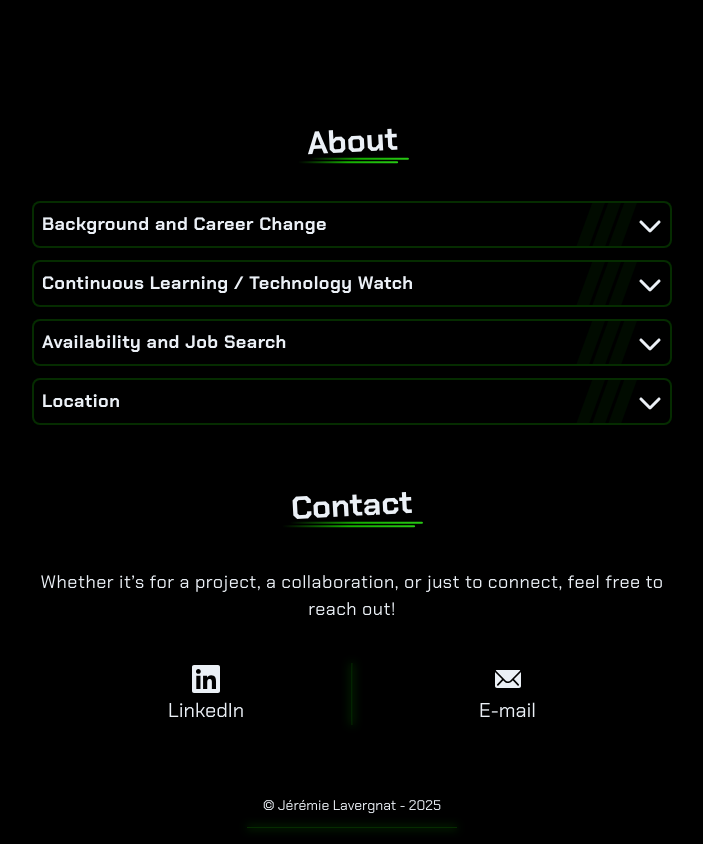
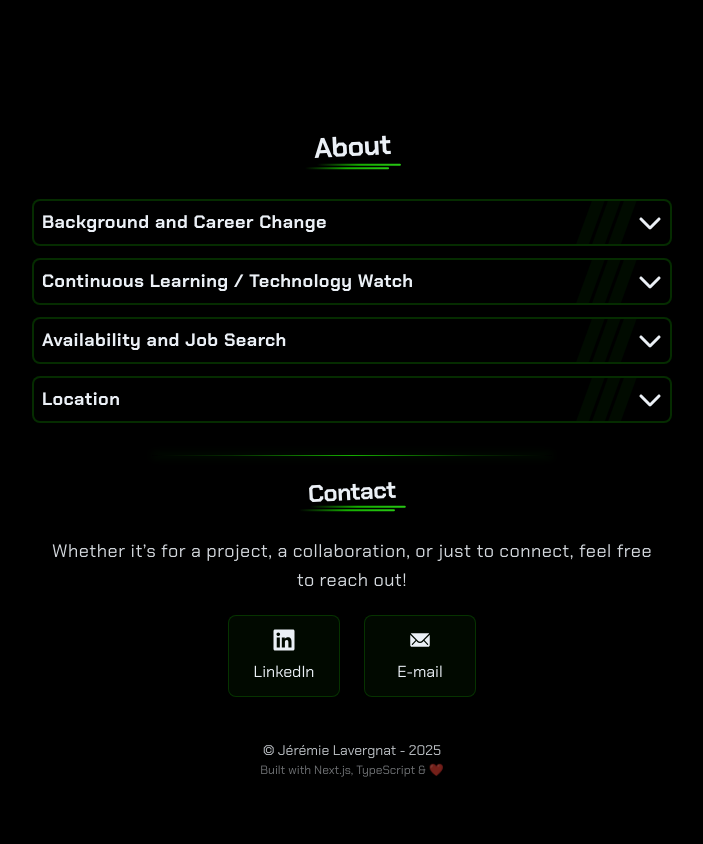
Before and after one commit to JeremDevX/portfolio-jeremdev, a Next.js app: page /en in a window 1280 px wide. Shown: the part 1280-2124 px from the top of the page, without its empty margins (288-991 px from the left). After the commit the page ends 2063 px from the top, so only its background shows below. Built offline with nearby package versions, Linux system fonts and the light colour scheme.

Commit message:
feat: enhance styling and layout across components; update home-title mixin for better responsiveness and accessibility

```diff
--- a/src/app/[locale]/page.module.scss
+++ b/src/app/[locale]/page.module.scss
@@ -1,12 +1,13 @@
-@mixin home-title {
+@mixin home-title($size: 2rem) {
   &__title {
     position: relative;
-    font-size: 2rem;
-    line-height: 1;
+    font-size: $size;
+    line-height: 1.1;
     font-weight: bold;
-    margin-bottom: 2rem;
+    margin-bottom: var(--space-lg);
     transform: rotate(-3deg);
     transition: text-shadow 0.3s ease;
+    letter-spacing: -0.02em;
 
     &:hover {
       text-shadow: 0 0 20px var(--accent-glow);
@@ -65,6 +66,11 @@
 
   gap: 2rem;
   width: 100%;
+  padding: 0 1rem;
+
+  @media (min-width: 768px) {
+    padding: 0 1.5rem;
+  }
 }
 
 .hero {
@@ -144,7 +150,7 @@
 }
 
 .github {
-  @include home-title;
+  @include home-title(1.75rem);
   display: flex;
   flex-direction: column;
   align-items: center;
@@ -153,11 +159,10 @@
   width: 100%;
   max-width: 1000px;
   overflow: hidden;
-  margin-top: -4rem;
 }
 
 .projects {
-  @include home-title;
+  @include home-title(1.75rem);
   display: flex;
   flex-direction: column;
   align-items: center;
@@ -168,17 +173,12 @@
 }
 
 .skills {
-  @include home-title;
+  @include home-title(1.75rem);
   display: flex;
   flex-direction: column;
   align-items: center;
   position: relative;
   overflow: hidden;
-  padding-top: 1rem;
-
-  @media (min-width: 768px) {
-    padding-top: 2rem;
-  }
 
   &__subtitle {
     margin-bottom: 0.5rem;
@@ -194,56 +194,66 @@
 }
 
 .about {
-  @include home-title;
+  @include home-title(1.75rem);
   display: flex;
   flex-direction: column;
   align-items: center;
   position: relative;
-  overflow: hidden;
-  margin-top: -3rem;
   gap: 0.75rem;
   padding: 0 1rem;
-  margin-bottom: 2rem;
+  width: 100%;
+  max-width: 48rem;
 }
 
 .contact {
-  @include home-title;
+  @include home-title(1.5rem);
   display: flex;
   flex-direction: column;
   align-items: center;
   position: relative;
   width: 100%;
   max-width: 40rem;
+  padding: 1.5rem 1rem 0.5rem;
+  gap: 0.5rem;
 
-  gap: 1rem;
+  // Séparateur visible en haut
+  &::before {
+    content: "";
+    position: absolute;
+    top: 0;
+    left: 50%;
+    transform: translateX(-50%);
+    width: 80%;
+    max-width: 400px;
+    height: 1px;
+    background: linear-gradient(
+      90deg,
+      transparent 0%,
+      var(--accent-half) 20%,
+      var(--accent) 50%,
+      var(--accent-half) 80%,
+      transparent 100%
+    );
+    box-shadow: 0 0 8px var(--accent-glow);
+  }
 
   &__desc {
     font-size: 1.125rem;
     letter-spacing: 0.5px;
     text-align: center;
+    opacity: 0.9;
+    max-width: 38rem;
+    line-height: 1.6;
   }
 
   &__links {
     display: flex;
-    justify-content: space-between;
-
+    justify-content: center;
+    gap: 1.5rem;
     position: relative;
     width: 100%;
     max-width: 25rem;
-    margin-top: 1.5rem;
-    padding: 0 1rem;
-
-    &::after {
-      content: "";
-      position: absolute;
-      bottom: 0;
-      left: 50%;
-      transform: translateX(-50%);
-      width: 1px;
-      height: 100%;
-      background: var(--accent-half);
-      box-shadow: 0 0 8px var(--accent);
-    }
+    margin-top: 0.75rem;
   }
 
   &__link {
@@ -251,46 +261,51 @@
     flex-direction: column;
     justify-content: center;
     align-items: center;
+    gap: 0.5rem;
 
-    font-size: 1.25rem;
-    margin: 0 auto;
-    transition: transform 0.3s ease, filter 0.3s ease;
-
-    @media (min-width: 1024px) {
-      margin: unset;
-    }
+    font-size: 1rem;
+    padding: 0.75rem 1rem;
+    border: 1px solid var(--accent-half);
+    border-radius: 0.5rem;
+    background: rgba(21, 174, 0, 0.05);
+    transition: all 0.3s ease;
+    min-width: 7rem;
 
     &:hover {
-      transform: scale(1.1);
-      filter: drop-shadow(0 0 8px var(--accent));
+      background: rgba(21, 174, 0, 0.15);
+      border-color: var(--accent);
+      transform: translateY(-2px);
+      box-shadow: 0 4px 20px rgba(21, 174, 0, 0.3);
     }
   }
 
   &__icon {
-    font-size: 2rem;
+    font-size: 1.5rem;
   }
 }
 
 .footer {
   display: flex;
+  flex-direction: column;
   justify-content: center;
   align-items: center;
   position: relative;
+  gap: 0.125rem;
 
-  padding: 1rem;
-  margin: 0rem 0 1rem;
+  padding: 0.25rem 1rem;
   font-size: 0.875rem;
-  line-height: 100%;
+  line-height: 1.4;
+  opacity: 0.8;
 
-  &::after {
-    content: "";
-    position: absolute;
-    bottom: 0;
-    left: 0;
-    width: 100%;
-    height: 1px;
-    background: var(--accent-half);
-    box-shadow: 0 0 8px var(--accent);
+  &__copyright {
+    display: flex;
+    align-items: center;
+    gap: 0.25rem;
+  }
+
+  &__tech {
+    font-size: 0.75rem;
+    opacity: 0.6;
   }
 }
 
--- a/src/app/[locale]/page.tsx
+++ b/src/app/[locale]/page.tsx
@@ -150,7 +150,12 @@ export default function Home() {
         </div>
       </section>
       <footer className={styles.footer}>
-        © Jérémie Lavergnat - {new Date().getFullYear()}
+        <span className={styles.footer__copyright}>
+          © Jérémie Lavergnat - {new Date().getFullYear()}
+        </span>
+        <span className={styles.footer__tech}>
+          Built with Next.js, TypeScript & ❤️
+        </span>
       </footer>
       <GridWrapper />
     </main>
--- a/src/app/globals.scss
+++ b/src/app/globals.scss
@@ -3,7 +3,7 @@
 :root {
   --bg-color: hsl(0, 0%, 5%);
   --text-color: rgb(235, 240, 246);
-  --text-muted: rgba(235, 240, 246, 0.7);
+  --text-muted: rgba(235, 240, 246, 0.8);
   --bg-gradient: linear-gradient(
     180deg,
     rgb(67, 67, 67) 0%,
@@ -15,13 +15,19 @@
   --primary: #4598ff;
   --accent: rgb(21, 174, 0);
   --accent-light: rgb(40, 200, 20);
-  --secondary: #7512f6;
   --accent-half: rgba(21, 174, 0, 0.25);
   --accent-glow: rgba(21, 174, 0, 0.4);
   --tech-bg: #000000;
   --tetris-shadow: 0 0 25px rgba(10, 87, 0, 0.4);
   --tetris-drop-shadow: 0 0 15px rgba(10, 87, 0, 0.4);
   --tetris-bg: rgb(10, 87, 0);
+
+  /* Spacing scale */
+  --space-xs: 0.5rem;
+  --space-sm: 0.75rem;
+  --space-md: 1rem;
+  --space-lg: 1.5rem;
+  --space-xl: 2rem;
 
   /* Transitions */
   --transition-fast: 0.2s ease;
@@ -107,16 +113,7 @@ header {
 section {
   width: 100%;
   padding-bottom: 25px;
-}
-
-section:not(:last-child)::after {
-  content: "";
-  position: absolute;
-  bottom: 0;
-  left: 0;
-  width: 100%;
-  height: 2px;
-  margin-top: 10px;
+  position: relative;
 }
 
 .tag-item {
@@ -163,3 +160,14 @@ section:not(:last-child)::after {
   border-radius: 0 0 50% 50%;
   pointer-events: none;
 }
+
+/* Reduced motion - Accessibilité */
+@media (prefers-reduced-motion: reduce) {
+  *,
+  *::before,
+  *::after {
+    animation-duration: 0.01ms !important;
+    animation-iteration-count: 1 !important;
+    transition-duration: 0.01ms !important;
+  }
+}
```
